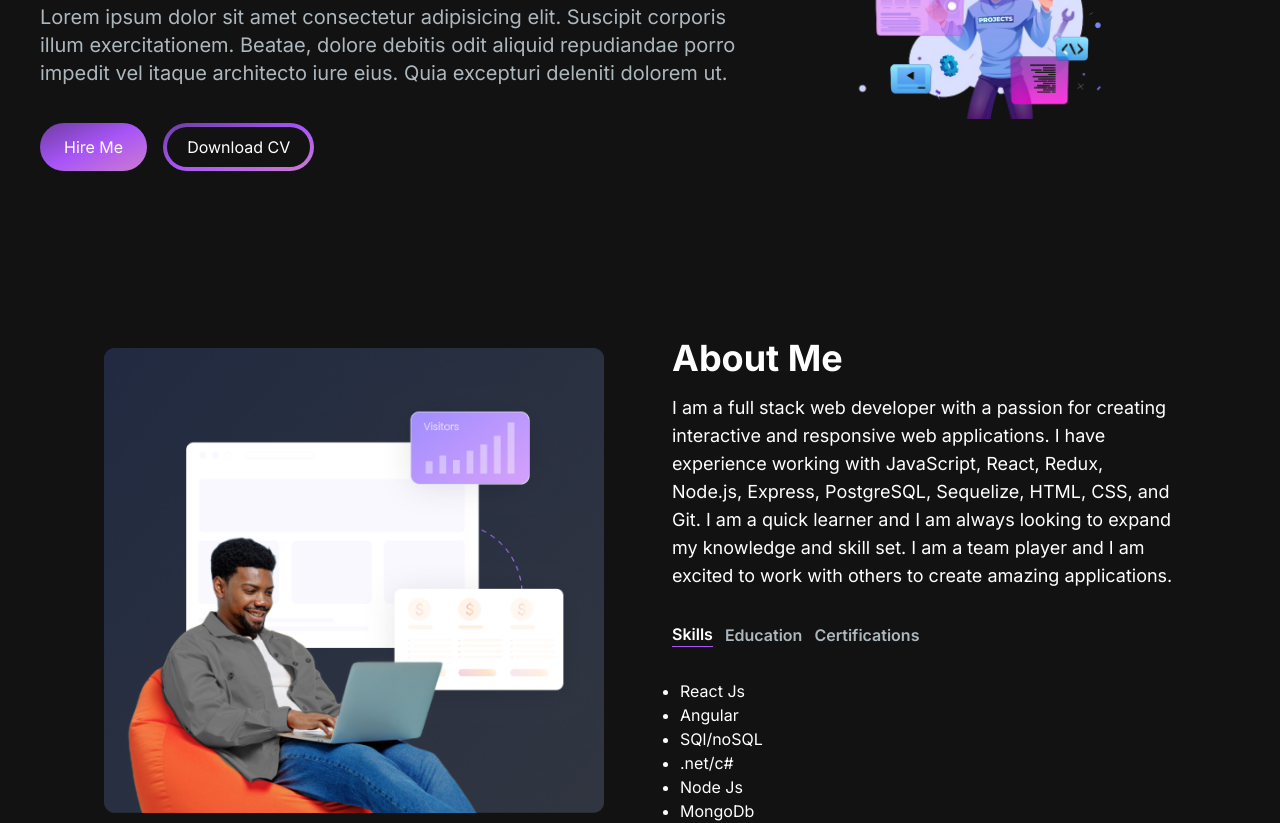
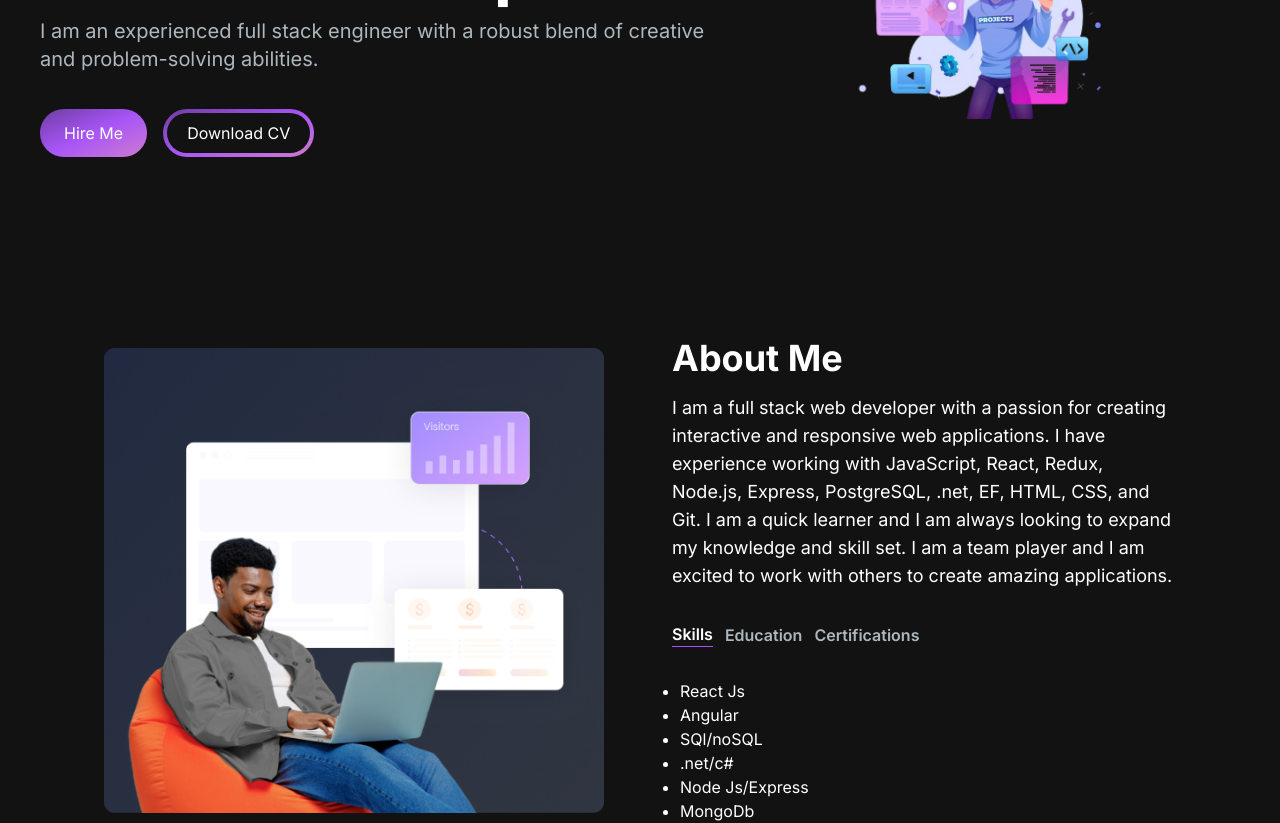
Before and after one commit to s-hamza-zar/portfolio-dev, a Next.js app: page / in a window 1280 px wide. Shown: the part 380-1203 px from the top of the page. Built offline with nearby package versions, Linux system fonts and the light colour scheme.

Commit message:
content update

```diff
--- a/app/components/AboutSection/AboutSection.jsx
+++ b/app/components/AboutSection/AboutSection.jsx
@@ -13,7 +13,7 @@ const TAB_DATA = [
         <li>Angular</li>
         <li>SQl/noSQL</li>
         <li>.net/c#</li>
-        <li>Node Js</li>
+        <li>Node Js/Express</li>
         <li>MongoDb</li>
       </ul>
     ),
@@ -64,7 +64,7 @@ const AboutSection = () => {
             I am a full stack web developer with a passion for creating
             interactive and responsive web applications. I have experience
             working with JavaScript, React, Redux, Node.js, Express, PostgreSQL,
-            Sequelize, HTML, CSS, and Git. I am a quick learner and I am always
+            .net, EF, HTML, CSS, and Git. I am a quick learner and I am always
             looking to expand my knowledge and skill set. I am a team player and
             I am excited to work with others to create amazing applications.
           </p>
--- a/app/components/HeroSection/HeroSection.jsx
+++ b/app/components/HeroSection/HeroSection.jsx
@@ -2,7 +2,6 @@
 import Image from "next/image";
 import React from "react";
 import { TypeAnimation } from "react-type-animation";
-
 const HeroSection = () => {
   return (
     <section>
@@ -31,20 +30,25 @@ const HeroSection = () => {
             />
           </h1>
           <p className="text-[#ADB7BE] text-base sm:text-lg mb-6 lg:text-xl">
-            Lorem ipsum dolor sit amet consectetur adipisicing elit. Suscipit
-            corporis illum exercitationem. Beatae, dolore debitis odit aliquid
-            repudiandae porro impedit vel itaque architecto iure eius. Quia
-            excepturi deleniti dolorem ut.
+            I am an experienced full stack engineer with a robust blend of
+            creative and problem-solving abilities.
           </p>
           <div>
+            <a href="mailto:s.hamza.zar@gmail.com">
               <button className="px-6 py-3 w-full sm:w-fit rounded-full mr-4 bg-white bg-gradient-to-br from-[#6E3DA2] via-purple-500 to-[#CD7BCF] hover:bg-slate-200 text-white">
                 Hire Me
               </button>
+            </a>
+            <a
+              href="https://drive.google.com/file/d/17dCewgU6BKVyzaSN2CZMlmkIkcrbauIT/view?usp=drive_link"
+              target="_blank"
+              rel="noreferrer">
               <button className="px-1 py-1  w-full sm:w-fit rounded-full bg-gradient-to-br from-[#6E3DA2] via-purple-500 to-[#CD7BCF] hover:bg-slate-800 text-white mt-3">
                 <span className="block bg-[#121212] hover:bg-slate-800 rounded-full px-5 py-2">
                   Download CV
                 </span>
               </button>
+            </a>
           </div>
         </div>
         <div className="col-span-5 place-self-center mt-4 lg:mt-0">
```
Also changed, not shown: app/components/ProjectSection/ProjectSection.jsx (+0 -9 lines). Lines whose indentation alone changed are shown as unchanged.
